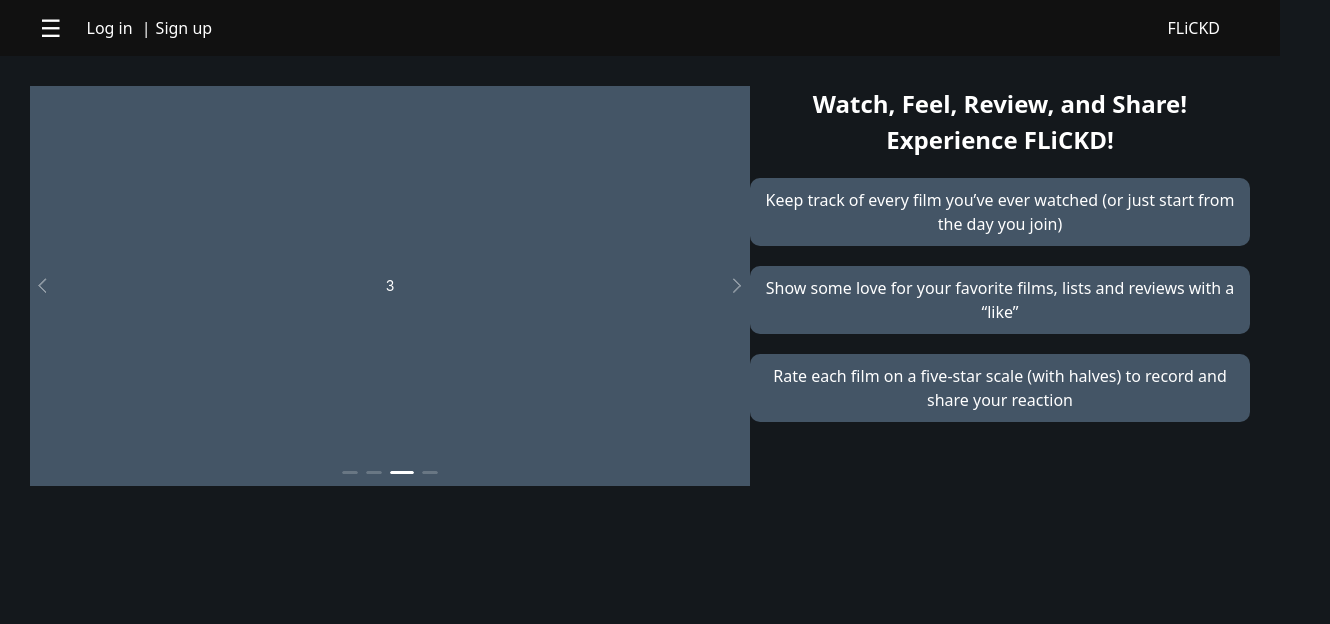
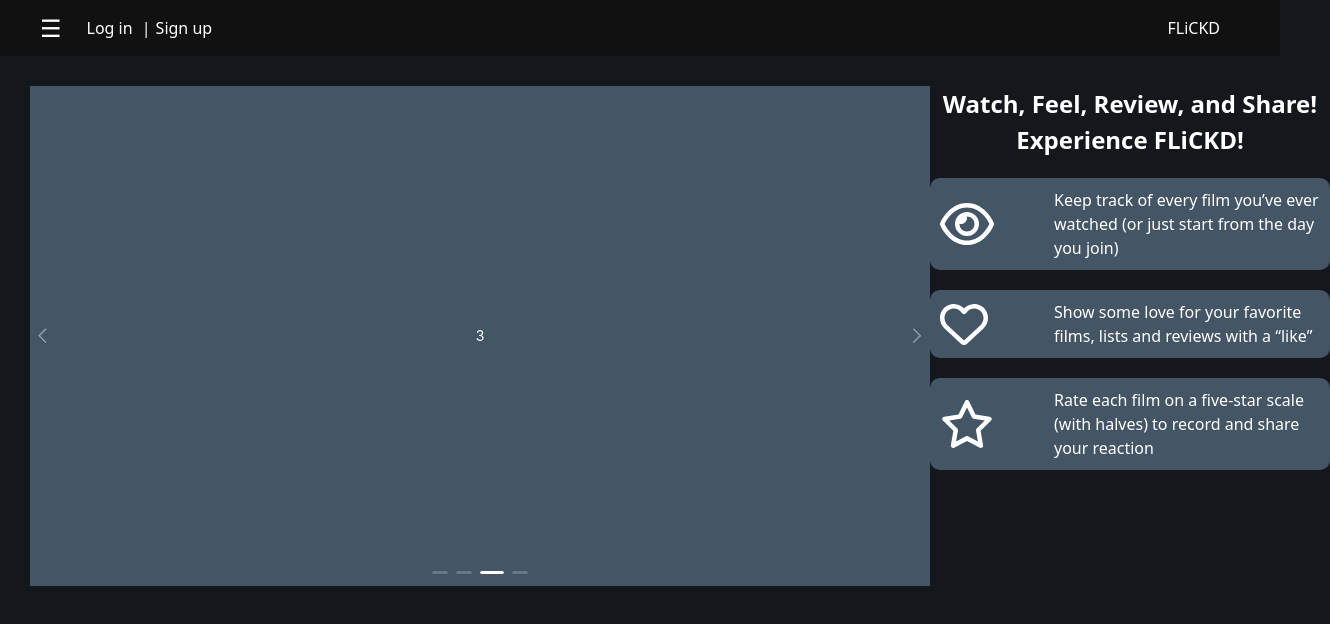
Before and after one commit to dwit729/FLICKD, a React (Vite) app in the folder frontend/: page /Home in a window 1280 px wide. Shown: the top 624 px of the page, 1330 px wide, since content can reach past the window. Built offline with nearby package versions, Linux system fonts and the light colour scheme.

Commit message:
Added Font Awesome

```diff
--- a/frontend/src/App.css
+++ b/frontend/src/App.css
@@ -31,7 +31,7 @@
 }
 
 .carousel-container {
-    width: 720px;
+    width: 900px;
 }
 
 .info-container {
@@ -41,7 +41,17 @@
 
 .content-segment {
     padding: 10px;
+    width: 400px;
     background: var(--compliment);
     border-radius: 10px;
     margin-bottom: 20px;
+    display: flex;
+    justify-content: space-between;
+    flex-direction: row;
+    align-items: center;
 }
+
+.text-segment {
+    text-align: start;
+    width: 70%;
+}
--- a/frontend/src/css/Carousel.css
+++ b/frontend/src/css/Carousel.css
@@ -1,6 +1,6 @@
 .carousel-style {
     margin: 0;
-    height: 400px;
+    height: 500px;
     color: #fff;
     background: var(--compliment);
     text-align: center;
--- a/frontend/src/pages/HomePage.jsx
+++ b/frontend/src/pages/HomePage.jsx
@@ -1,7 +1,9 @@
-import React from 'react'
-import { Carousel, Flex, Layout } from 'antd';
+import React from "react";
+import { Carousel, Flex, Layout } from "antd";
+import { FontAwesomeIcon } from '@fortawesome/react-fontawesome'
+import { faEye, faHeart, faStar } from '@fortawesome/free-regular-svg-icons'
 
-import '../css/Carousel.css';
+import "../css/Carousel.css";
 
 const { Header, Footer, Sider, Content } = Layout;
 
@@ -26,26 +28,34 @@
           </Carousel>
         </div>
         <div className="info-container">
-              <h1 className="title-heading">Watch, Feel, Review, and Share! Experience FLiCKD!</h1>
+          <h1 className="title-heading">
+            Watch, Feel, Review, and Share! Experience FLiCKD!
+          </h1>
           <div className="content-segment">
-                  <span>
-                    <p>Keep track of every film you’ve ever watched (or just start from the day you join)</p>
-                  </span>
+            <FontAwesomeIcon size="3x" icon={faEye} />
+            <p className="text-segment">
+              Keep track of every film you’ve ever watched (or just start from
+              the day you join)
+            </p>
           </div>
           <div className="content-segment">
-                  <span>
-                    <p>Show some love for your favorite films, lists and reviews with a “like”</p>
-                  </span>
+            <FontAwesomeIcon size="3x" icon={faHeart} />
+            <p className="text-segment">
+              Show some love for your favorite films, lists and reviews with a
+              “like”
+            </p>
           </div>
           <div className="content-segment">
-                  <span>
-                    <p>Rate each film on a five-star scale (with halves) to record and share your reaction</p>
-                  </span>
+            <FontAwesomeIcon size="3x" icon={faStar} />
+            <p className="text-segment">
+              Rate each film on a five-star scale (with halves) to record and
+              share your reaction
+            </p>
           </div>
         </div>
       </div>
     </>
-  )
-}
+  );
+};
 
 export default HomePage;
```
Also changed, not shown: package.json (added, +9 -0 lines), 1 other file (tests, documents, lock files or other folders). Lines whose indentation alone changed are shown as unchanged.
